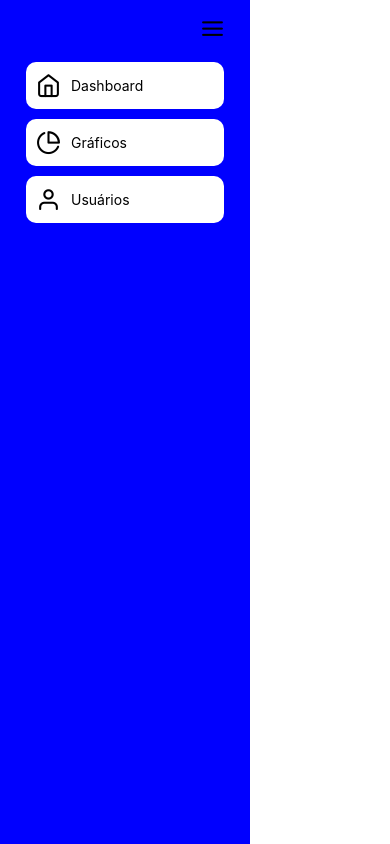
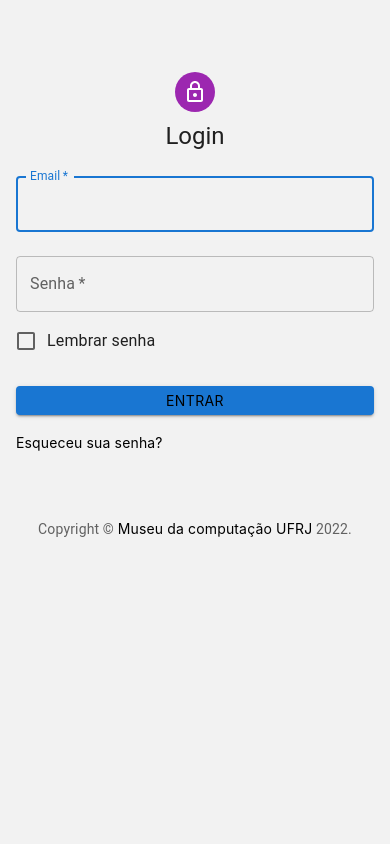
Before and after one commit to MuseuComputacao/mcu-fe, a React Native app: screen /Admin in a window 390 px wide. Built offline with nearby package versions, Linux system fonts and the light colour scheme.

Commit message:
feat(rotas): created route navigation from iframe to admin to sidebar screen

```diff
--- a/App.tsx
+++ b/App.tsx
@@ -1,13 +1,32 @@
-import { StatusBar } from 'expo-status-bar';
-import { StyleSheet, Text, View } from 'react-native';
+import React from 'react'
+import { NavigationContainer } from '@react-navigation/native';
+import { createNativeStackNavigator } from '@react-navigation/native-stack';
+import Home from './src/pages/Home';
 import SignIn from './src/pages/SignIn';
 import SignUp from './src/pages/SignUp';
 import Sidebar from  './src/components/Sidebar'
 
+const Stack = createNativeStackNavigator();
+
+const linking = {
+  prefixes: ['https://mychat.com', 'mychat://'],
+  config: {
+    screens: {
+      Home: '',
+      Admin: 'admin',
+      Dashboard: 'admin/dashboard'
+    }
+  },
+};
+
 export default function App() {
   return (
-    // <SignUp/>
-    // <SignIn/>
-    <Sidebar/>
+    <NavigationContainer linking={linking}>
+      <Stack.Navigator>
+        <Stack.Screen name="Home" component={Home} options={{ headerShown: false }} />
+        <Stack.Screen name="Admin" component={SignIn} options={{ headerShown: false }}  />
+        <Stack.Screen name="Dashboard" component={Sidebar} options={{ headerShown: false }} />
+      </Stack.Navigator>
+    </NavigationContainer>
   );
 }
--- a/app.json
+++ b/app.json
@@ -4,9 +4,9 @@
     "slug": "mcu-fe",
     "version": "1.0.0",
     "orientation": "portrait",
-    "icon": "./assets/icon.png",
+    "icon": "./assets/museu-icon.png",
     "splash": {
-      "image": "./assets/splash.png",
+      "image": "./assets/museu-icon.png",
       "resizeMode": "contain",
       "backgroundColor": "#ffffff"
     },
@@ -21,12 +21,12 @@
     },
     "android": {
       "adaptiveIcon": {
-        "foregroundImage": "./assets/adaptive-icon.png",
+        "foregroundImage": "./assets/museu-icon.png",
         "backgroundColor": "#FFFFFF"
       }
     },
     "web": {
-      "favicon": "./assets/favicon.png"
+      "favicon": "./assets/museu-icon.png"
     }
   }
 }
--- a/package.json
+++ b/package.json
@@ -17,6 +17,8 @@
     "@mui/icons-material": "^5.3.1",
     "@mui/material": "^5.3.1",
     "@mui/styled-engine-sc": "^5.3.0",
+    "@react-navigation/native": "^6.0.8",
+    "@react-navigation/native-stack": "^6.5.0",
     "expo": "~44.0.0",
     "expo-status-bar": "~1.2.0",
     "material-ui-icons": "^1.0.0-beta.36",
@@ -25,6 +27,7 @@
     "react-hook-form": "^7.25.1",
     "react-input-mask": "^2.0.4",
     "react-native": "0.64.3",
+    "react-native-safe-area-context": "^4.2.1",
     "react-native-vector-icons": "^9.1.0",
     "react-native-web": "0.17.1",
     "styled-components": "^5.3.3",
--- a/src/components/Sidebar/index.tsx
+++ b/src/components/Sidebar/index.tsx
@@ -18,6 +18,7 @@ const Sidebar = () => {
                 <FeatherIcons name='home' size={25} />
                 <SidebarNodeText isOpen={isOpen}>Dashboard</SidebarNodeText>
             </SidebarNode>
+
             <SidebarNode isOpen={isOpen}>
                 <FeatherIcons name='pie-chart' size={25} />
                 <SidebarNodeText isOpen={isOpen}>Gráficos</SidebarNodeText>
--- a/src/components/Sidebar/styles.tsx
+++ b/src/components/Sidebar/styles.tsx
@@ -26,7 +26,7 @@ export const SidebarNode = styled.TouchableOpacity`
     justify-content: ${props => props.isOpen ? "" : "center"};
     padding: 10px;
     width: ${props => props.isOpen ? "90%" : "80%"};
-    background-color: white;
+    background-color: ${props => props.isOpen ? "white" : "red"};
     border-radius: 10px;
     transition: none;
 `;
--- /dev/null
+++ b/src/pages/Home/index.tsx
@@ -0,0 +1,12 @@
+import React from 'react';
+import { View, Button } from 'react-native';
+
+const Home = (props: any) => {
+    return (
+      <View style={{ width: '100%', height: '100vh'}}>
+        <iframe src='https://museucomputacao.github.io' width={'100%'} height={'100%'} frameBorder={0} />
+      </View>
+    );
+  }
+
+export default Home;
--- a/src/pages/SignIn/index.tsx
+++ b/src/pages/SignIn/index.tsx
@@ -5,19 +5,19 @@ import CssBaseline from '@mui/material/CssBaseline';
 import TextField from '@mui/material/TextField';
 import FormControlLabel from '@mui/material/FormControlLabel';
 import Checkbox from '@mui/material/Checkbox';
-import Link from '@mui/material/Link';
 import Grid from '@mui/material/Grid';
 import Box from '@mui/material/Box';
 import LockOutlinedIcon from '@mui/icons-material/LockOutlined';
 import Typography from '@mui/material/Typography';
 import Container from '@mui/material/Container';
 import { createTheme, ThemeProvider } from '@mui/material/styles';
+import { Link } from '@react-navigation/native';
 
 function Copyright(props: any) {
   return (
     <Typography variant="body2" color="text.secondary" align="center" {...props}>
       {'Copyright © '}
-      <Link color="inherit" href="https://museucomputacao.github.io/">
+      <Link to="/">
         Museu da computação UFRJ
       </Link>{' '}
       {new Date().getFullYear()}
@@ -88,17 +88,14 @@ export default function SignIn() {
               variant="contained"
               sx={{ mt: 3, mb: 2 }}
             >
-              Entrar
+              <Link to="/admin/dashboard">Entrar</Link>
             </Button>
             <Grid container>
+              <Grid item>
+              </Grid>
               <Grid item xs>
-                <Link href="#" variant="body2">
+                <Link to="/admin">
                   Esqueceu sua senha?
-                </Link>
-              </Grid>
-              <Grid item>
-                <Link href="#" variant="body2">
-                  {"Faça o seu cadastro aqui"}
                 </Link>
               </Grid>
             </Grid>
```
Also changed, not shown: assets/museu-icon.png (added), 1 other file (tests, documents, lock files or other folders).
